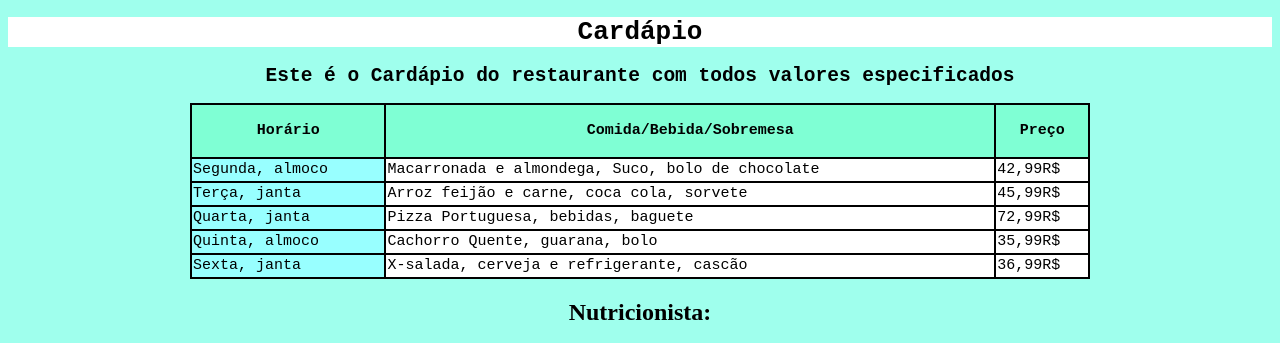
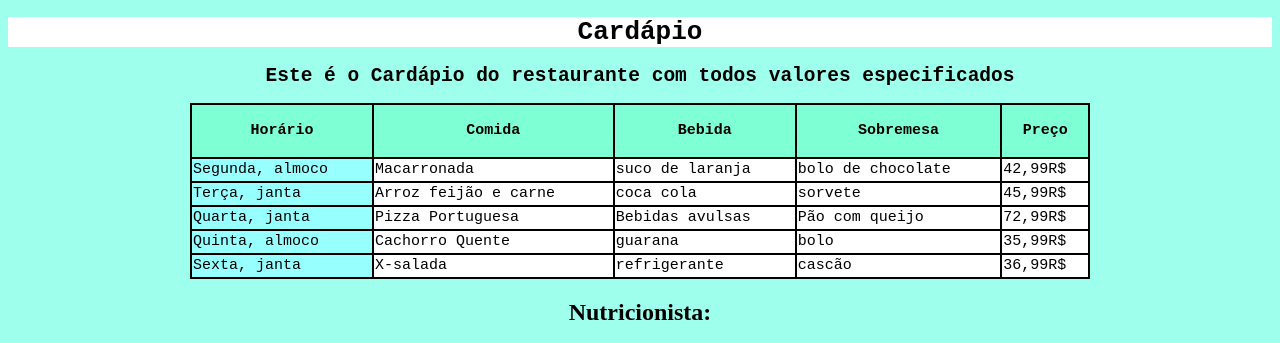
Before and after one commit to lgam1060/Atividades-SENAI, a plain HTML site: page cardápio.html in a window 1280 px wide. Shown: the top 343 px of the page. Drawn offline with Linux system fonts and the light colour scheme.

Commit message:
Update cardápio.html

```diff
--- a/cardápio.html
+++ b/cardápio.html
@@ -40,33 +40,45 @@
         <table>
             <tr>
                 <th><b>Horário</b></th>
-                <th><b>Comida/Bebida/Sobremesa</b></th>
+                <th><b>Comida</b></th>
+                <th><b>Bebida</b></th>
+                <th><b>Sobremesa</b></th>
                 <th><b>Preço</b></th>
             </tr>
             </tr>
             <tr>
                 <td  style="background-color:rgba(0, 255, 255, 0.404);">Segunda, almoco</td>
-                <td>Macarronada e almondega, Suco, bolo de chocolate</td>
+                <td>Macarronada</td>
+                <td>suco de laranja</td>
+                <td>bolo de chocolate</td>
                 <td>42,99R$</td>
             </tr>
             <tr>
                 <td  style="background-color:rgba(0, 255, 255, 0.404);">Terça, janta</td>
-                <td>Arroz feijão e carne, coca cola, sorvete</td>
+                <td>Arroz feijão e carne</td>
+                <td>coca cola</td>
+                <td>sorvete</td>
                 <td>45,99R$</td>
             </tr>
             <tr>
                 <td  style="background-color: rgba(0, 255, 255, 0.404);">Quarta, janta</td>
-                <td>Pizza Portuguesa, bebidas, baguete </td>
+                <td>Pizza Portuguesa</td>
+                <td>Bebidas avulsas</td>
+                <td>Pão com queijo</td>
                 <td>72,99R$</td>
             </tr>
             <tr>
                 <td  style="background-color: rgba(0, 255, 255, 0.404);">Quinta, almoco</td>
-                <td>Cachorro Quente, guarana, bolo</td>
+                <td>Cachorro Quente</td>
+                <td>guarana</td>
+                <td>bolo</td>
                 <td>35,99R$</td>
             </tr>
             <tr>
                 <td  style="background-color: rgba(0, 255, 255, 0.404);">Sexta, janta</td>
-                <td>X-salada, cerveja e refrigerante, cascão</td>
+                <td>X-salada</td>
+                <td>refrigerante</td>
+                <td>cascão</td>
                 <td>36,99R$</td>
             </tr>
         </table>
```
